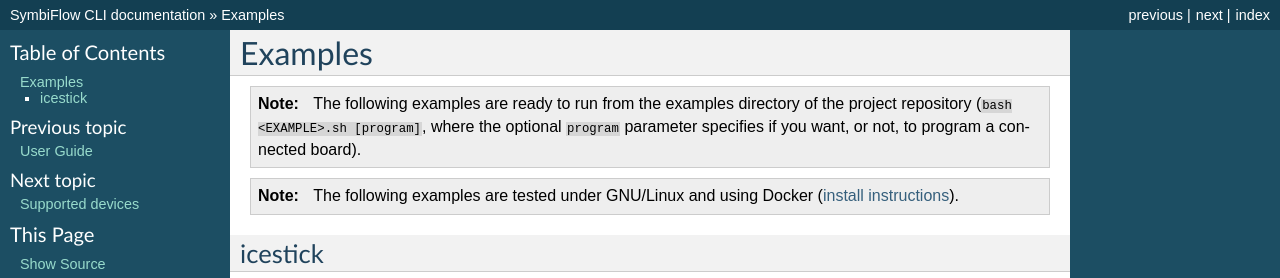
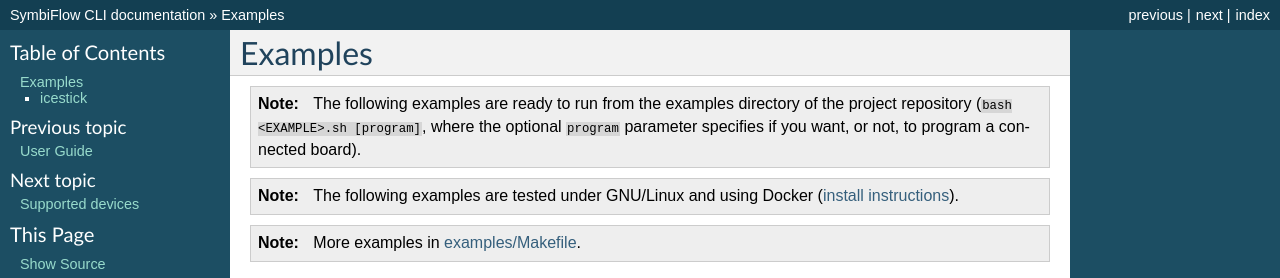
Before and after one commit to PyFPGA/symbiflow_cli, a Sphinx documentation site: the page built from docs/examples.rst, in a window 1280 px wide, cut to the strip 0-278 px from the top of the page. Built offline with Sphinx 7.4.7, drawn with Linux system fonts in a browser that asks for light colours.

Commit message:
docs: added link to examples/Makefile for more examples

```diff
--- a/docs/examples.rst
+++ b/docs/examples.rst
@@ -7,6 +7,9 @@
 .. note::
    The following examples are tested under GNU/Linux and using Docker (`install instructions <https://docs.docker.com/engine/install/>`__).
 
+.. note::
+   More examples in :github:`examples/Makefile <PyFPGA/symbiflow_cli/blob/main/examples/Makefile>`.
+
 icestick
 --------
 
```
